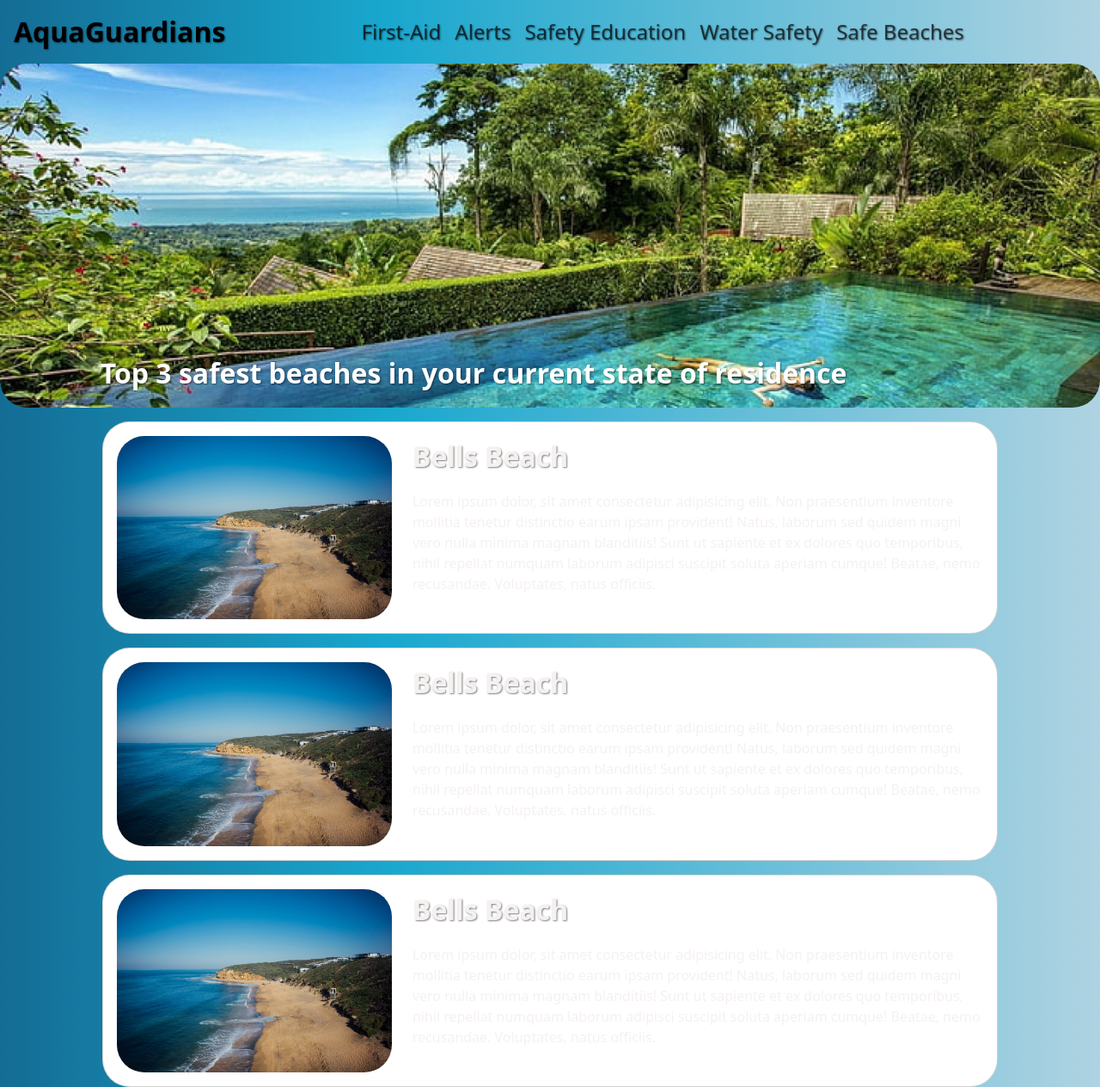
After one commit to jtan0382/AquaGuardians, a Flask app: page /recommendation in a window 1280 px wide. The commit adds this page. Shown: the whole page at 86% size. Run offline with Flask 3, Linux system fonts and the light colour scheme.

Commit message:
Added Recommendation Page, Index

```diff
--- a/index.py
+++ b/index.py
@@ -6,5 +6,9 @@ app = Flask(__name__, template_folder='templates', static_folder='static', stati
 def index():
     return render_template('index.html')
 
+@app.route("/recommendation")
+def recommendation():
+    return render_template("recommendation.html")
+
 if __name__ == '__main__':
     app.run(host="0.0.0.0", port=8080, debug=True)
--- /dev/null
+++ b/static/css/styles.css
@@ -0,0 +1,135 @@
+:root{
+    --default-font: "Open Sans", system-ui, -apple-system, "Segoe UI", Roboto, "Helvetica Neue", Arial, "Noto Sans", "Liberation Sans", sans-serif, "Apple Color Emoji", "Segoe UI Emoji", "Segoe UI Symbol", "Noto Color Emoji";
+    --heading-font: "Raleway", sans-serif;
+    --nav-font: "Poppins", sans-serif;
+
+    --background-color: #F6F1F1;
+    --primary-color: #146C94;
+    --primary-rgb-color: rgba(20,108,148,1) 0%;
+    --secondary-color: #19A7CE;
+    --secondary-rgb-color: rgba(25,167,206,1) 35%;
+    --accent-color: #AFD3E2;
+    --accent-rgb-color: rgba(175,211,226,1) 100%;
+
+    --fs-400: 1rem;
+	--fs-500: 1.25rem; /*text*/
+	--fs-600: 1.5rem; /*subtitle*/
+	--fs-700: 2rem; /*title*/
+    --fs-800: 2.5rem;
+
+    --fw-light: 200;
+	--fw-normal: 400;
+	--fw-semibold: 600;
+	--fw-bold: 700;
+
+    --item-border-radius: 1rem;
+}
+
+/* GENERAL */
+
+* {
+	margin: 0;
+	padding: 0;
+	box-sizing: border-box;
+	outline: none;
+	border: none;
+	text-decoration: none;
+	scroll-behavior: smooth;
+}
+
+.title{
+    /* color: var(--primary-color); */
+    color: var(--background-color);
+    font-size: var(--fs-700);
+    font-weight: var(--fw-bold);
+    text-shadow: 1px 1px 2px rgba(0,0,0,0.5);
+}
+
+.hero-title{
+
+    color: var(--background-color);
+    font-size: var(--fs-800);
+    font-weight: var(--fw-bold);
+    text-shadow: 1px 1px 2px rgba(0,0,0,0.5);
+}
+
+.subtitle{
+    /* color: var(--primary-color); */
+
+    color: var(--background-color);
+    font-size: var(--fs-600);
+    font-weight: var(--fw-bold);
+    text-shadow: 1px 1px 2px rgba(0,0,0,0.5);
+}
+
+.text{
+
+    color: var(--background-color);
+    /* color: var(--primary-color); */
+}
+
+.hero-text{
+    color: var(--background-color);
+    font-size: var(--fs-600);
+}
+
+
+/* END OF GENERAL */
+
+
+/* NAVBAR */
+
+
+
+/* NAVBAR END */
+
+/* FOOTER */
+
+
+
+/* FOOTER END */
+
+/* INDEX PAGE */
+
+.hero-image {
+    background-image: url('/img/hero-banner.jpg'); /* Ensure the image path is correct */
+    background-size: cover; /* Make the background image cover the entire section */
+    background-position: center;
+    background-repeat: no-repeat;
+    height: 75vh;
+    border-radius: 20px;
+}
+
+
+/* END OF INDEX PAGE */
+
+
+/* RECOMMENDATION PAGE */
+
+/* RECOMMENDATION */
+
+.beach-description{
+    max-width: 75rem;
+}
+
+
+
+/* RECOMMENDATION END */
+
+/* RECOMMENDATION PAGE END */
+
+
+
+/* MEDIA QUERY */
+
+@media (max-width: 768px) {
+    .d-flex {
+        flex-direction: column; /* Stacks flex children vertically */
+    }
+
+    .beach-class {
+        width: 100%; /* Allows the image to take the full width of the row */
+    }
+}
+
+/* MEDIA QUERY END */
--- /dev/null
+++ b/static/js/index.js
@@ -0,0 +1,29 @@
+const fileInput = document.getElementById("fileInput");
+const imagePreview = document.getElementById("imagePreview");
+
+fileInput.addEventListener("change", () => {
+	const file = fileInput.files[0];
+	if (file) {
+		const reader = new FileReader();
+		reader.onload = () => {
+			imagePreview.src = reader.result;
+			imagePreview.style.display = "block";
+		};
+		reader.readAsDataURL(file);
+	}
+});
+
+const x = document.getElementById("demo");
+
+function getLocation() {
+  if (navigator.geolocation) {
+    navigator.geolocation.getCurrentPosition(showPosition);
+  } else {
+    x.innerHTML = "Geolocation is not supported by this browser.";
+  }
+}
+
+function showPosition(position) {
+  x.innerHTML = "Latitude: " + position.coords.latitude +
+  "<br>Longitude: " + position.coords.longitude;
+}
--- /dev/null
+++ b/templates/recommendation.html
@@ -0,0 +1,165 @@
+{% extends "template.html" %} {% block title %}Index page{% endblock %} {% block
+content %}
+
+<div class="container-fluid">
+	<section id="banner" class="banner">
+		<div class="row">
+			<div
+				class="col-sm-12 colmd-12 col-lg-12 col-xl-6 rounded-5 d-flex align-items-end"
+				style="
+					background-image: url('/img/recommendation-banner.jpeg');
+					height: 500px; /* You can set this to maintain the aspect ratio */
+					background-position: center;
+					background-size: cover;
+					width: 100%;
+					height: 50vh;
+				"
+			>
+				<div class="row w-100">
+					<div class="col-md-1"></div>
+					<!-- Aligning to the grid's padding -->
+					<div class="col-md-10">
+						<p class="title" style="color: #fff">
+							Top 3 safest beaches in your current state of residence
+						</p>
+					</div>
+					<div class="col-md-1"></div>
+					<!-- Optional for symmetry -->
+				</div>
+			</div>
+		</div>
+	</section>
+
+	<section id="list-beaches" class="list-beaches">
+		<div class="row">
+			<div class="col-md-1"></div>
+			<div class="col-md-10">
+				<!-- Card Content -->
+
+				<!-- Card 1 -->
+				<div class="row">
+					<div class="col-md-12">
+						<div class="card rounded-5 mt-3">
+							<div class="card-body">
+								<div class="row">
+									<div class="col-md-12">
+										<div class="row">
+											<!-- Image -->
+											<div class="col-sm-12 col-md-12 col-lg-4">
+												<img
+													src="/img/bellsbeach.jpg"
+													alt=""
+													class="img-fluid rounded-5"
+												/>
+											</div>
+											<!-- Content Description -->
+											<div class="col-sm-12 col-md-12 col-lg-8">
+												<div class="d-flex flex-column justify-content-between">
+													<p class="title">Bells Beach</p>
+													<p class="beach-description text">
+														Lorem ipsum dolor, sit amet consectetur adipisicing
+														elit. Non praesentium inventore mollitia tenetur
+														distinctio earum ipsam provident! Natus, laborum sed
+														quidem magni vero nulla minima magnam blanditiis!
+														Sunt ut sapiente et ex dolores quo temporibus, nihil
+														repellat numquam laborum adipisci suscipit soluta
+														aperiam cumque! Beatae, nemo recusandae. Voluptates,
+														natus officiis.
+													</p>
+												</div>
+											</div>
+										</div>
+									</div>
+								</div>
+							</div>
+						</div>
+					</div>
+				</div>
+
+				<!-- Card 2 -->
+				<div class="row">
+					<div class="col-md-12">
+						<div class="card rounded-5 mt-3">
+							<div class="card-body">
+								<div class="row">
+									<div class="col-md-12">
+										<div class="row">
+											<!-- Image -->
+											<div class="col-sm-12 col-md-12 col-lg-4">
+												<img
+													src="/img/bellsbeach.jpg"
+													alt=""
+													class="img-fluid rounded-5"
+												/>
+											</div>
+											<!-- Content Description -->
+											<div class="col-sm-12 col-md-12 col-lg-8">
+												<div class="d-flex flex-column justify-content-between">
+													<p class="title">Bells Beach</p>
+													<p class="beach-description text">
+														Lorem ipsum dolor, sit amet consectetur adipisicing
+														elit. Non praesentium inventore mollitia tenetur
+														distinctio earum ipsam provident! Natus, laborum sed
+														quidem magni vero nulla minima magnam blanditiis!
+														Sunt ut sapiente et ex dolores quo temporibus, nihil
+														repellat numquam laborum adipisci suscipit soluta
+														aperiam cumque! Beatae, nemo recusandae. Voluptates,
+														natus officiis.
+													</p>
+												</div>
+											</div>
+										</div>
+									</div>
+								</div>
+							</div>
+						</div>
+					</div>
+				</div>
+
+				<!-- Card 3 -->
+				<div class="row">
+					<div class="col-md-12">
+						<div class="card rounded-5 mt-3">
+							<div class="card-body">
+								<div class="row">
+									<div class="col-md-12">
+										<div class="row">
+											<!-- Image -->
+											<div class="col-sm-12 col-md-12 col-lg-4">
+												<img
+													src="/img/bellsbeach.jpg"
+													alt=""
+													class="img-fluid rounded-5"
+												/>
+											</div>
+											<!-- Content Description -->
+											<div class="col-sm-12 col-md-12 col-lg-8">
+												<div class="d-flex flex-column justify-content-between">
+													<p class="title">Bells Beach</p>
+													<p class="beach-description text">
+														Lorem ipsum dolor, sit amet consectetur adipisicing
+														elit. Non praesentium inventore mollitia tenetur
+														distinctio earum ipsam provident! Natus, laborum sed
+														quidem magni vero nulla minima magnam blanditiis!
+														Sunt ut sapiente et ex dolores quo temporibus, nihil
+														repellat numquam laborum adipisci suscipit soluta
+														aperiam cumque! Beatae, nemo recusandae. Voluptates,
+														natus officiis.
+													</p>
+												</div>
+											</div>
+										</div>
+									</div>
+								</div>
+							</div>
+						</div>
+					</div>
+				</div>
+
+				<!-- Card Content End -->
+			</div>
+		</div>
+	</section>
+</div>
+
+{% endblock %}
--- /dev/null
+++ b/templates/template.html
@@ -0,0 +1,113 @@
+<!DOCTYPE html>
+<html lang="en">
+	<head>
+		<meta charset="UTF-8" />
+		<meta name="viewport" content="width=device-width, initial-scale=1.0" />
+		<title>{% block title %}Default Value{% endblock %}</title>
+
+		<link rel="stylesheet" href="/css/styles.css" />
+
+		<!-- Bootstrap -->
+		<link
+			rel="stylesheet"
+			href="https://cdn.jsdelivr.net/npm/bootstrap@5.3.2/dist/css/bootstrap.min.css"
+			integrity="sha384-T3c6CoIi6uLrA9TneNEoa7RxnatzjcDSCmG1MXxSR1GAsXEV/Dwwykc2MPK8M2HN"
+			crossorigin="anonymous"
+		/>
+
+		<!-- Font -->
+		<link href="https://fonts.googleapis.com" rel="preconnect" />
+		<link href="https://fonts.gstatic.com" rel="preconnect" crossorigin="" />
+		<link
+			href="https://fonts.googleapis.com/css2?family=Open+Sans:ital,wght@0,300;0,400;0,500;0,600;0,700;0,800;1,300;1,400;1,500;1,600;1,700;1,800&amp;family=Poppins:ital,wght@0,100;0,200;0,300;0,400;0,500;0,600;0,700;0,800;0,900;1,100;1,200;1,300;1,400;1,500;1,600;1,700;1,800;1,900&amp;family=Raleway:ital,wght@0,100;0,200;0,300;0,400;0,500;0,600;0,700;0,800;0,900;1,100;1,200;1,300;1,400;1,500;1,600;1,700;1,800;1,900&amp;display=swap"
+			rel="stylesheet"
+		/>
+
+		<style>
+			body {
+				/* background-color: var(--accent-color); */
+				background: linear-gradient(
+					90deg,
+					rgba(20, 108, 148, 1) 0%,
+					rgba(25, 167, 206, 1) 35%,
+					rgba(175, 211, 226, 1) 100%
+				);
+			}
+			.navbar {
+				/* background-color: var(--background-color); */
+			}
+
+			nav a.navbar-brand:hover,
+			nav li.nav-item > a:hover {
+				color: var(--background-color);
+			}
+
+			.navbar a.title {
+				font-size: var(--fs-700);
+			}
+
+			.navbar-nav a.subtitle {
+				font-size: var(--fs-600);
+			}
+		</style>
+	</head>
+	<body>
+		<!-- Navbar -->
+		<section id="header" class="header">
+			<nav class="navbar navbar-expand-lg px-3">
+				<a class="navbar-brand title" href="/recommendation">AquaGuardians</a>
+				<button
+					class="navbar-toggler"
+					type="button"
+					data-bs-toggle="collapse"
+					data-bs-target="#navbarMenu"
+					aria-controls="navbarMenu"
+					aria-expanded="false"
+					aria-label="Toggle navigation"
+				>
+					<span class="navbar-toggler-icon"></span>
+				</button>
+
+				<div
+					class="collapse navbar-collapse justify-content-center"
+					id="navbarMenu"
+				>
+					<ul class="navbar-nav d-flex">
+						<li class="nav-item active">
+							<a class="nav-link subtitle" href="#">First-Aid</a>
+						</li>
+						<li class="nav-item">
+							<a class="nav-link subtitle" href="#">Alerts</a>
+						</li>
+						<li class="nav-item active">
+							<a class="nav-link subtitle" href="#">Safety Education</a>
+						</li>
+						<li class="nav-item">
+							<a class="nav-link subtitle" href="#">Water Safety</a>
+						</li>
+						<li class="nav-item active">
+							<a class="nav-link subtitle" href="/recommendation"
+								>Safe Beaches</a
+							>
+						</li>
+					</ul>
+				</div>
+			</nav>
+		</section>
+
+		<!-- Navbar Ended-->
+		{% block content %}{% endblock %}
+
+		<!-- Footer -->
+
+		<!-- Footer Ended -->
+
+		<script src="/js/index.js"></script>
+
+		<script
+			src="https://cdn.jsdelivr.net/npm/bootstrap@5.3.2/dist/js/bootstrap.min.js"
+			integrity="sha384-BBtl+eGJRgqQAUMxJ7pMwbEyER4l1g+O15P+16Ep7Q9Q+zqX6gSbd85u4mG4QzX+"
+			crossorigin="anonymous"
+		></script>
+	</body>
+</html>
```
Also changed, not shown: templates/index.html (+31 -9 lines), static/img/131825-56-e1609124290539.jpg (added), static/img/133367-56-e1609124468788.jpg (added), static/img/bellsbeach.jpg (added), static/img/drowning.jpg (added), static/img/hero-banner.jpg (added), static/img/recommendation-banner.jpeg (added), static/img/shangbaio.png (added), static/img/th.jpg (added), 1 other file.
